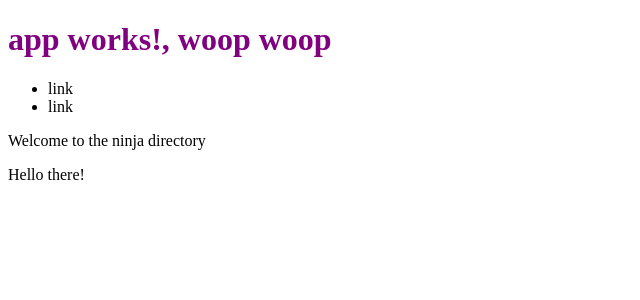
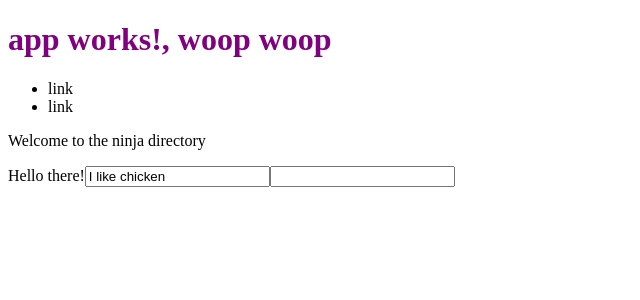
Before and after one commit to amnotafraid/ninja-directory, an Angular app: page / in a window 1280 px wide. Shown: the top 300 px of the page, without its empty margins (0-640 px from the left). Built offline with nearby package versions, Linux system fonts and the light colour scheme.

Commit message:
Lesson 11

```diff
--- a/src/app/home/home.component.html
+++ b/src/app/home/home.component.html
@@ -2,3 +2,12 @@
 {{homeTitle}}
 </p>
 <ng-content></ng-content>
+
+<!-- property binding -->
+<input value="{{myString}}" />
+<input required="{{myBoolean}}" />
+
+<!-- alternative -
+<input [value]="myString" />
+<input [required]="myBoolean" />
+-->
--- a/src/app/home/home.component.ts
+++ b/src/app/home/home.component.ts
@@ -8,6 +8,8 @@ import { Component, OnInit } from '@angular/core';
 export class HomeComponent implements OnInit {
 
   homeTitle = "Welcome to the ninja directory";
+  myString = "I like chicken";
+  myBoolean = false;
 
   constructor() { }
 
```
Also changed, not shown: 1 other file (tests, documents, lock files or other folders).
